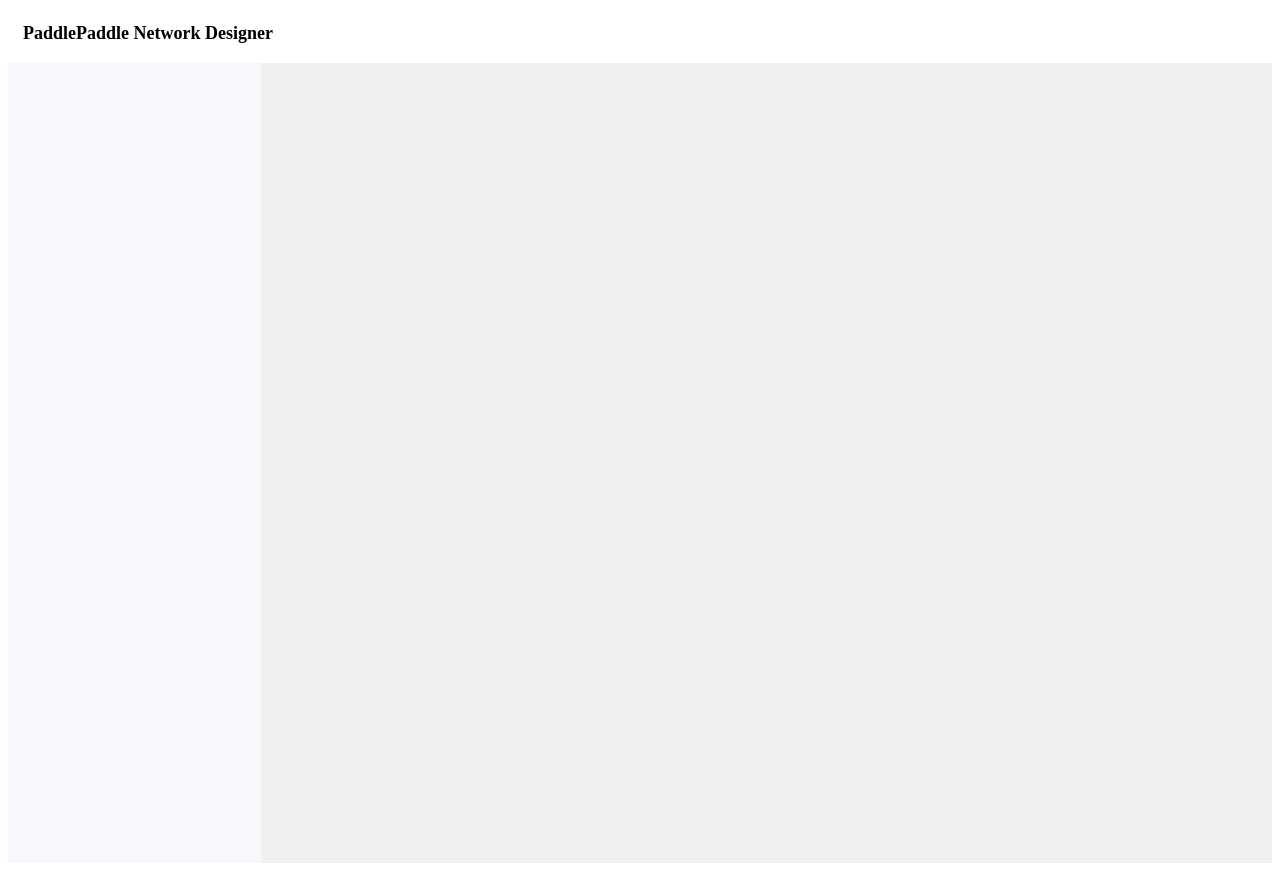
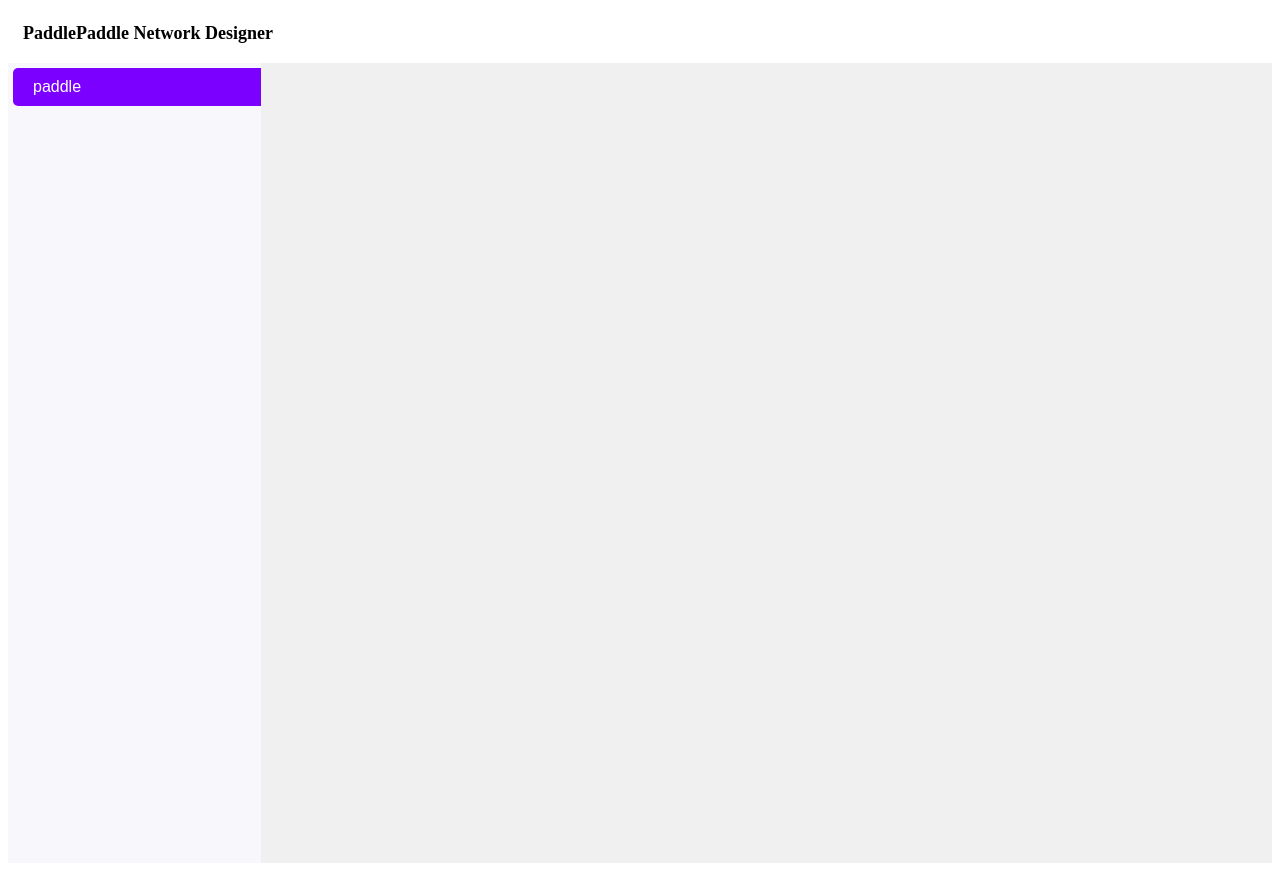
Before and after one commit to Liyulingyue/PPNetworkDesigener, a Django app: page / in a window 1280 px wide. Run offline with Django 5.2, Linux system fonts and the light colour scheme; data that the repository does not hold is empty.

Commit message:
add module

```diff
--- a/DjangoProject/NetworkDesigner/static/css/index.css
+++ b/DjangoProject/NetworkDesigner/static/css/index.css
@@ -33,6 +33,31 @@
 
     &:active {
         background-color: #004085; /* 按钮被点击时的背景颜色 */
+    }
+}
+
+.nav-folder {
+    /* 按钮的基本样式 */
+    display: block; /* 使按钮显示为块级元素 */
+    width: 100%; /* 使按钮宽度充满父元素 */
+    padding: 10px 20px; /* 按钮的内边距 */
+    margin: 5px; /* 按钮的外边距 */
+    font-size: 16px; /* 字体大小 */
+    color: #fff; /* 字体颜色 */
+    background-color: #7b00ff; /* 背景颜色 */
+    border: none; /* 移除边框 */
+    border-radius: 5px; /* 边框圆角 */
+    cursor: pointer; /* 鼠标悬停时显示指针样式 */
+    text-align: left; /* 文本对齐方式 */
+    text-decoration: none; /* 移除文本下划线（如果按钮是链接的话） */
+
+    /* 可选：添加悬停（hover）和激活（active）状态样式 */
+    &:hover {
+        background-color: #5600b3; /* 鼠标悬停时的背景颜色 */
+    }
+
+    &:active {
+        background-color: #400085; /* 按钮被点击时的背景颜色 */
     }
 }
 
--- a/DjangoProject/NetworkDesigner/views.py
+++ b/DjangoProject/NetworkDesigner/views.py
@@ -6,5 +6,19 @@ def index(request):
     return render(request, 'index.html')
 
 def get_navigation_items(request):
-    nav_items = [name for name, _ in paddle.__dict__.items() if callable(_)]
+    def find_modules_and_apis(module, depth=0, max_depth=2):
+        # 初始化当前模块的字典
+        current_module_dict = {}
+
+        # 遍历模块的所有属性
+        for name, attr in module.__dict__.items():
+            # 如果属性是可调用的（比如函数或方法），则添加到当前模块的列表中
+            if callable(attr):
+                current_module_dict[name] = None  # 或者您可以用更详细的信息替换None
+            # 如果属性是模块（即包含__name__和__file__），则递归处理，但检查深度
+            elif hasattr(attr, '__name__') and hasattr(attr, '__file__') and depth < max_depth:
+                current_module_dict[name] = find_modules_and_apis(attr, depth + 1, max_depth)
+
+        return current_module_dict
+    nav_items = {"paddle": find_modules_and_apis(paddle)}
     return JsonResponse(nav_items, safe=False)
```
Also changed, not shown: DjangoProject/NetworkDesigner/static/js/navbar.js (+39 -15 lines), test.py (+17 -2 lines).
